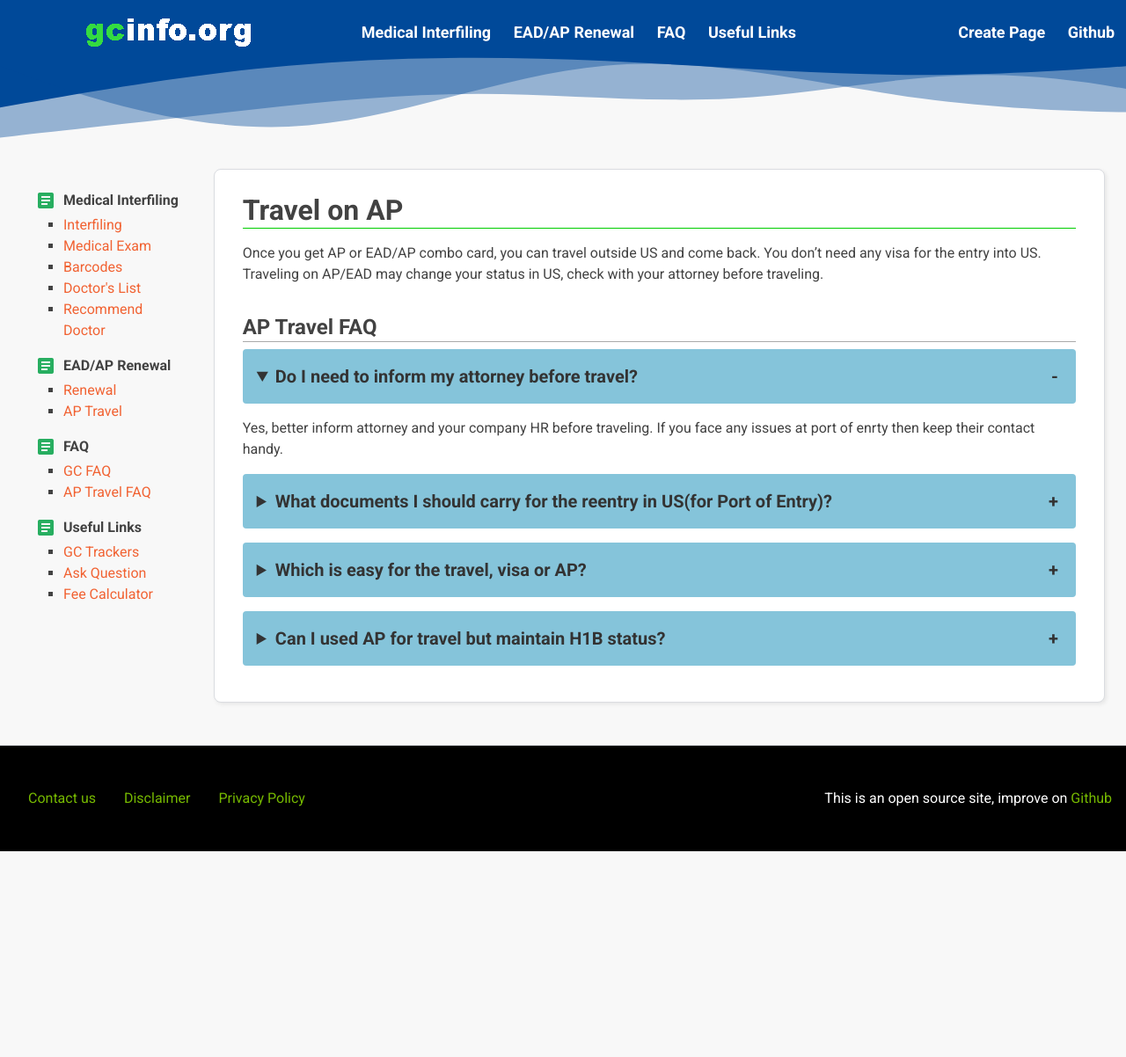
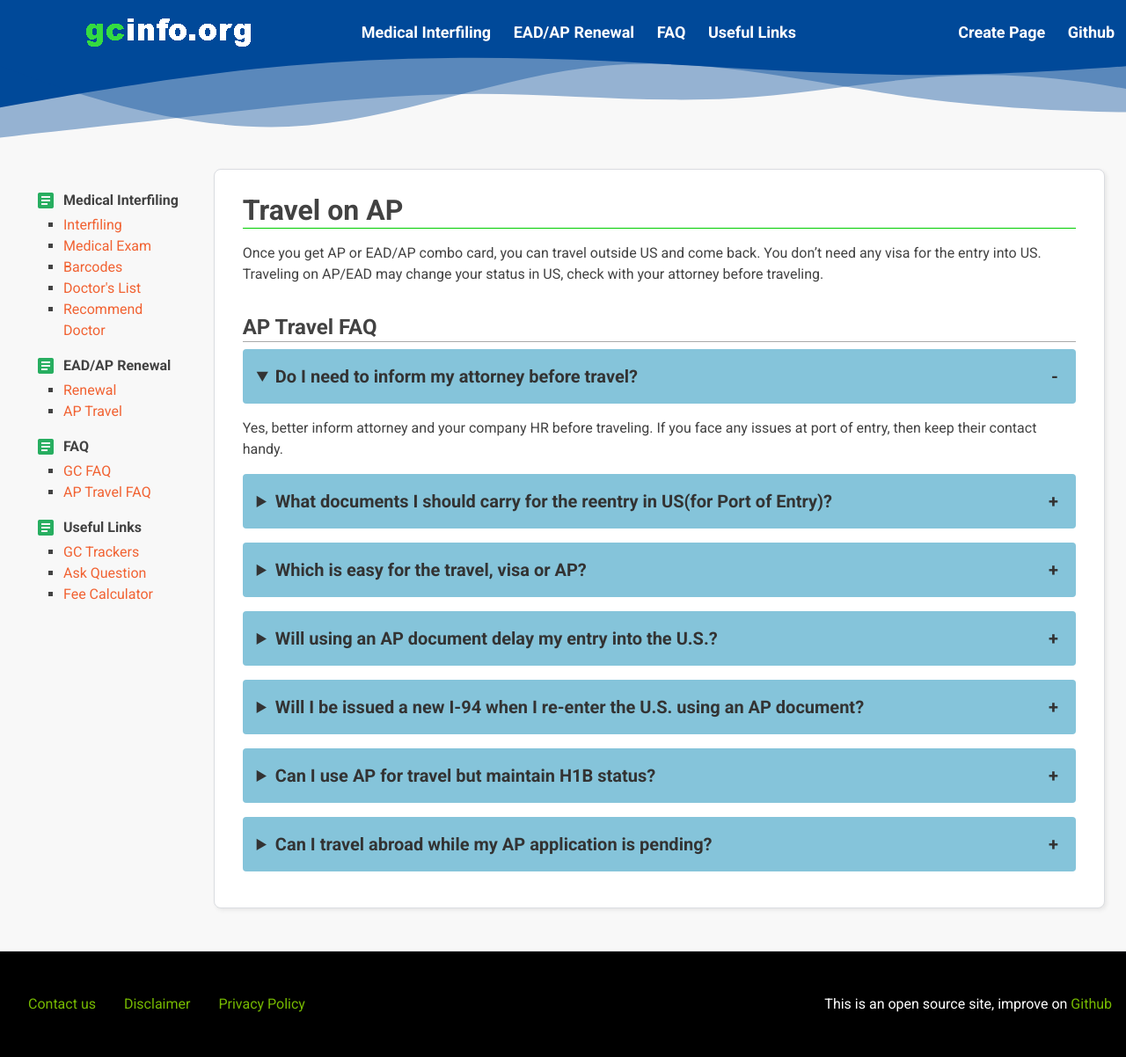
Before and after one commit to gcinfo-org/gcinfo.org, a Jekyll site: the page built from kb/aos-eadap/ap-travel.md, in a window 1280 px wide. Shown: the whole page at 88% size. Built offline with Jekyll 4.4.1, drawn with Linux system fonts in a browser that asks for light colours; Markdown is read by kramdown in place of the engine named in the settings; before the commit the page ends 968 px from its top, so only the background shows below that.

Commit message:
fixed content error

```diff
--- a/kb/aos-eadap/ap-travel.md
+++ b/kb/aos-eadap/ap-travel.md
@@ -12,21 +12,21 @@ Once you get AP or EAD/AP combo card, you can travel outside US and come back. Y
 
 <details open>
 <summary>Do I need to inform my attorney before travel?</summary>
-<p>Yes, better inform attorney and your company HR before traveling. If you face any issues at port of enrty then keep their contact handy.</p>
+<p>Yes, better inform attorney and your company HR before traveling. If you face any issues at port of entry, then keep their contact handy.</p>
 </details>
 
 <details>
 <summary>What documents I should carry for the reentry in US(for Port of Entry)?</summary>
 <p>Most probably officer in port of entry may not ask these docs. But it's advisable to carry all doc relating to employment and USCIS receipts.
 
-1. Salary Slip for last 2 months including latest one
+1. Salary Slip for the last 2 months, including the latest one
 2. Bank statement showing salary being credited to your account
 3. Employment offer letter
 4. Company ID card (if any)
 5. I-485 receipt (Very Important, including dependent)
 6. I-140 approval notice (if your employer has shared with you)
 7. EAD and AP (Very Important, including dependent)
-8. Have your manager or HR phone number handy. In very rare case, they might contact them to enquire about you. This may happen if they put you for secondary inspection in port of entry
+8. Have your manager or HR phone number handy. In a very rare case, they might contact them to inquire about you. This may happen if they put you for secondary inspection in port of entry
 9. Educational certificate
 10. Previous work experience letter (if any)
 11. Previous L1 / H1B visa 797 approval notice
@@ -36,11 +36,31 @@ Once you get AP or EAD/AP combo card, you can travel outside US and come back. Y
 
 <details>
 <summary>Which is easy for the travel, visa or AP?</summary>
-<p>AP is always better for the travel as you don't need to go for a visa stamping.</p>
+<p>AP is always better for the travel as you don't need to go for a visa stamping. But at port of entry you may have to go twice for the inspection.</p>
+</details>
+
+<details>
+<summary>Will using an AP document delay my entry into the U.S.?</summary>
+<p>Travelers using an advance parole document to enter the U.S. may be taken into secondary inspection, where an officer will confirm that s/he has an adjustment of status application pending. The secondary inspection process can be lengthy, and travelers should allow at least two hours for the process to be completed.
+<a href="https://www.larrabee.com/immigration-law-faqs/advance-parole-travel-document/">ref</a>
+</p>
+</details>
+
+<details>
+<summary>Will I be issued a new I-94 when I re-enter the U.S. using an AP document?</summary>
+<p>Yes. When you re-enter the U.S. pursuant to a valid AP document, you will be issued a new I-94 card in either paper or electronic format.  If entering the U.S. through an air or seaport, you will be provided with an annotated stamp in your passport and you will be directed to download a copy of your I-94 at http://www.cbp.gov/i94. If you are entering the U.S. via a land port of entry, you will continue to be issued a paper I-94 card. You will be paroled into the U.S. for a period of up to one year. Thus, your I-94 card will only be valid for a period not to exceed one year from the date of your entry into the U.S.  Note that this I-94 expiration date is not relevant for status purposes or AP document validity purposes.  Please see the next section regarding maintenance of status while an adjustment of status application is pending with the USCIS. <a href="https://www.larrabee.com/immigration-law-faqs/advance-parole-travel-document/">ref</a>
+</p>
 </details>
 
 
 <details>
-<summary>Can I used AP for travel but maintain H1B status?</summary>
-<p>Yes, you can do that. You need to keep renewing H1B. Discuss with your attorney before taking decision.</p>
+<summary>Can I use AP for travel but maintain H1B status?</summary>
+<p>Yes, you can do that. You need to keep renewing H1B. Discuss with your attorney before taking a decision. <a href="https://cbkimmigration.com/wp-content/uploads/2017/05/michael-cronin-memo.pdf">Also check</a>
+</p>
 </details>
+
+<details>
+<summary>Can I travel abroad while my AP application is pending?</summary>
+<p>No. Departure from the U.S. while an AP application is pending will result in the abandonment and denial of the application. Discuss with your attorney before traveling.</a>
+</p>
+</details>
--- a/kb/aos-eadap/coverletters/aos-eadap-coverletter.txt
+++ b/kb/aos-eadap/coverletters/aos-eadap-coverletter.txt
@@ -41,4 +41,7 @@ Please find attached the following documents for both Principal and dependent ap
 
 I respectfully request you to approve the above-mentioned applications. If you have any questions or need any additional evidence in favor of adjudicating these applications, please do not hesitate to contact me. Thank you in advance for your kind attention in this matter.
 
-[Your Name]
+
+Sincerely,
+
+Name and address
```
Also changed, not shown: kb/aos-eadap/renewal.md (+13 -8 lines), kb/contribute/index.md (+4 -4 lines), kb/faq/gc-faq.md (+7 -5 lines).
